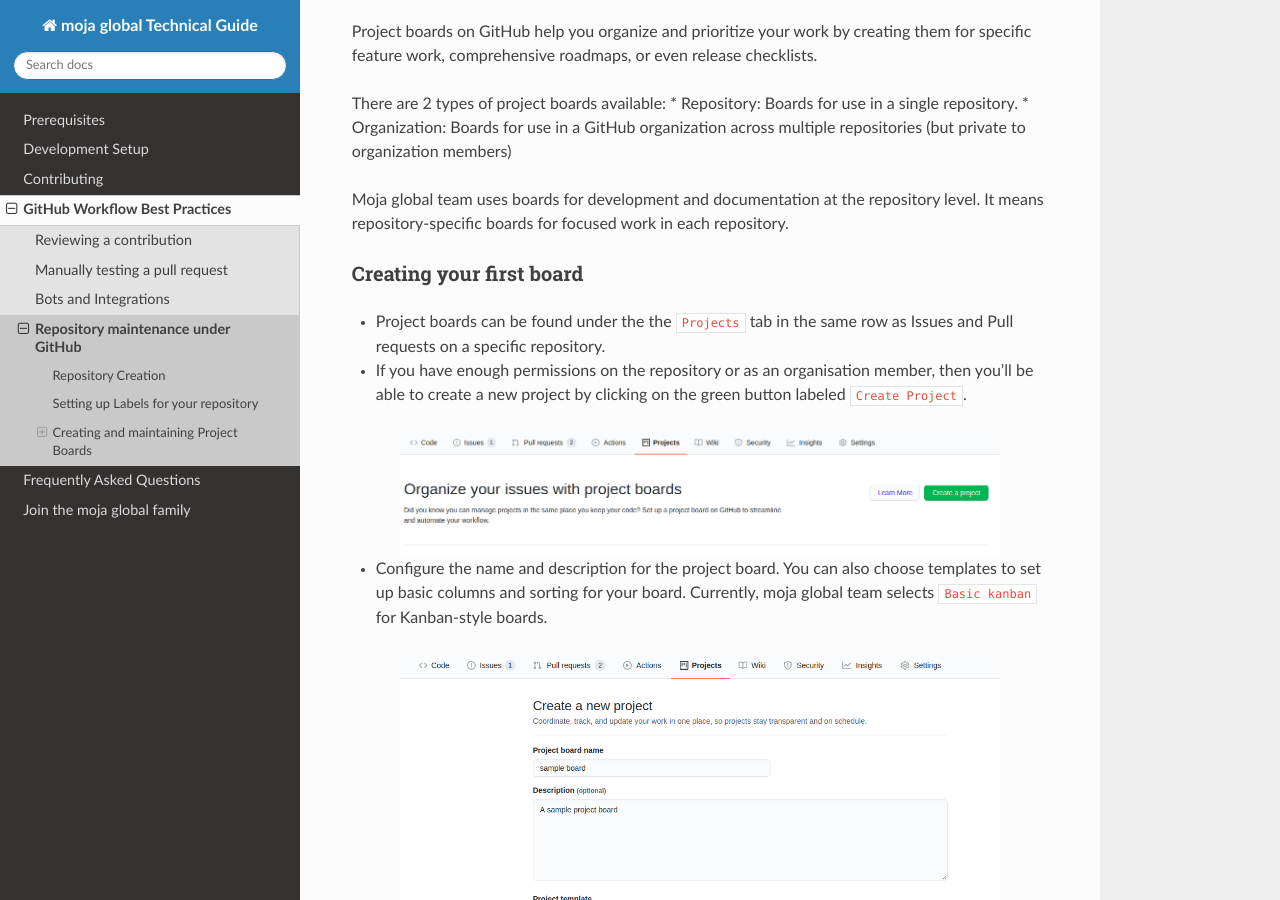
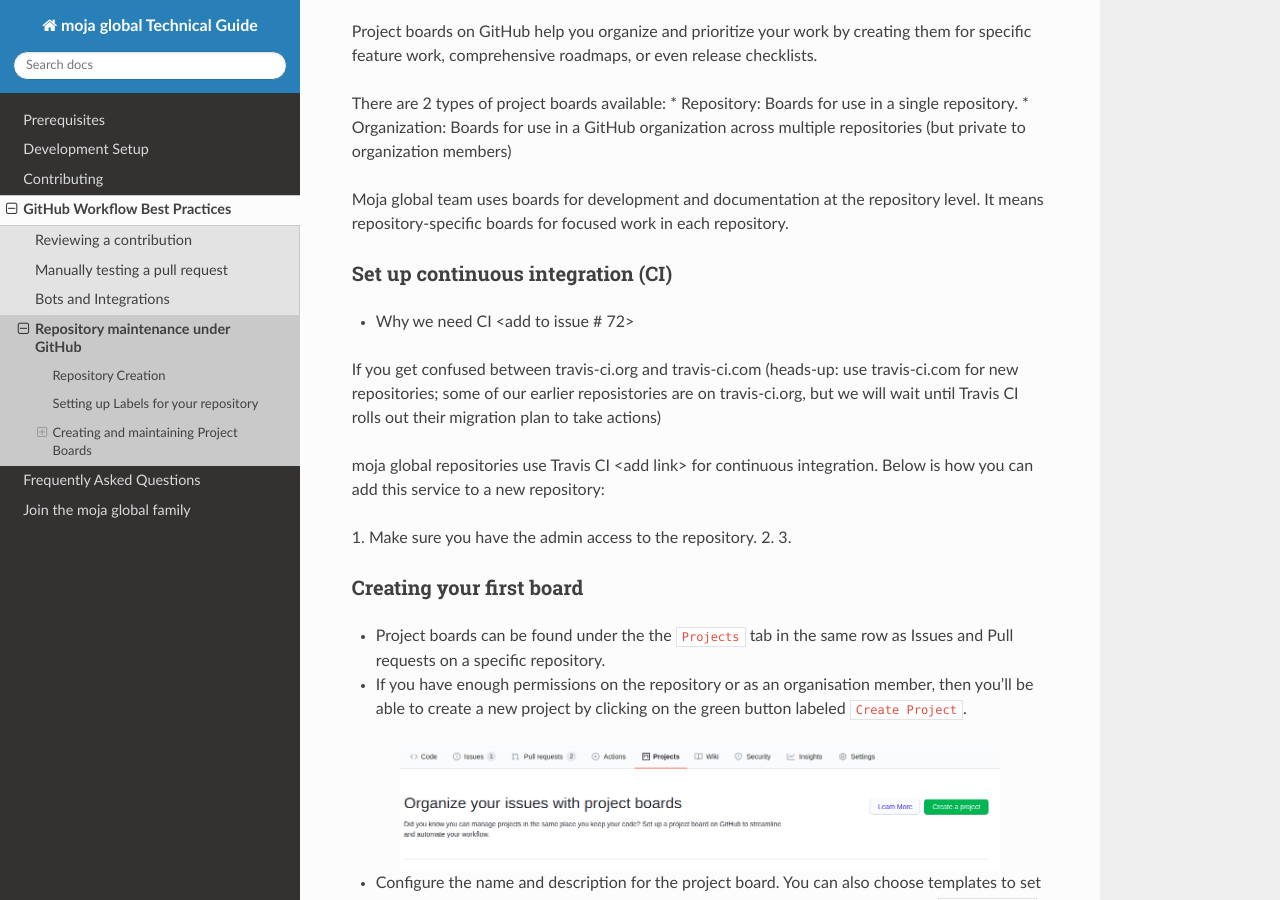
Before and after one commit to moja-global/moja_global_docs, a Sphinx documentation site: the page built from docs/DeveloperWorkflow/repository_maintenance.rst, in a window 1280 px wide and 900 px high, scrolled down 3045 px. Built offline with Sphinx 7.4.7 and the Read the Docs theme 2.0.0, drawn with Linux system fonts in a browser that asks for light colours.

Commit message:
Update repository_maintenance.rst

```diff
--- a/docs/DeveloperWorkflow/repository_maintenance.rst
+++ b/docs/DeveloperWorkflow/repository_maintenance.rst
@@ -103,6 +103,18 @@
 
 Moja global team uses boards for development and documentation at the repository level. It means repository-specific boards for focused work in each repository.
 
+Set up continuous integration (CI)
+-------------------------
+* Why we need CI <add to issue # 72>
+
+If you get confused between travis-ci.org and travis-ci.com (heads-up: use travis-ci.com for new repositories; some of our earlier reposistories are on travis-ci.org, but we will wait until Travis CI rolls out their migration plan to take actions)
+
+moja global repositories use Travis CI <add link> for continuous integration. Below is how you can add this service to a new repository:
+
+1. Make sure you have the admin access to the repository.
+2.
+3.
+
 Creating your first board
 -------------------------
 
```
